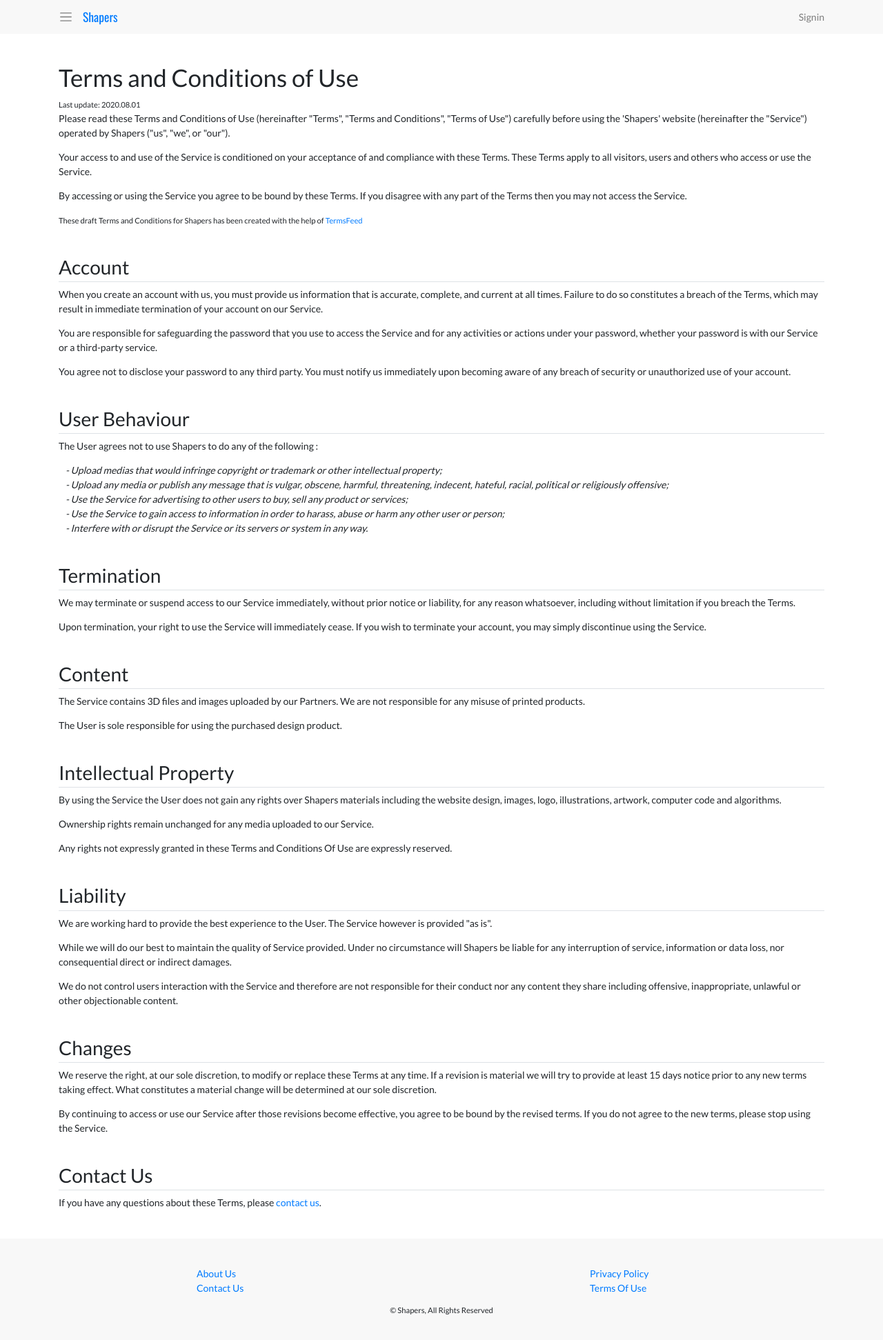
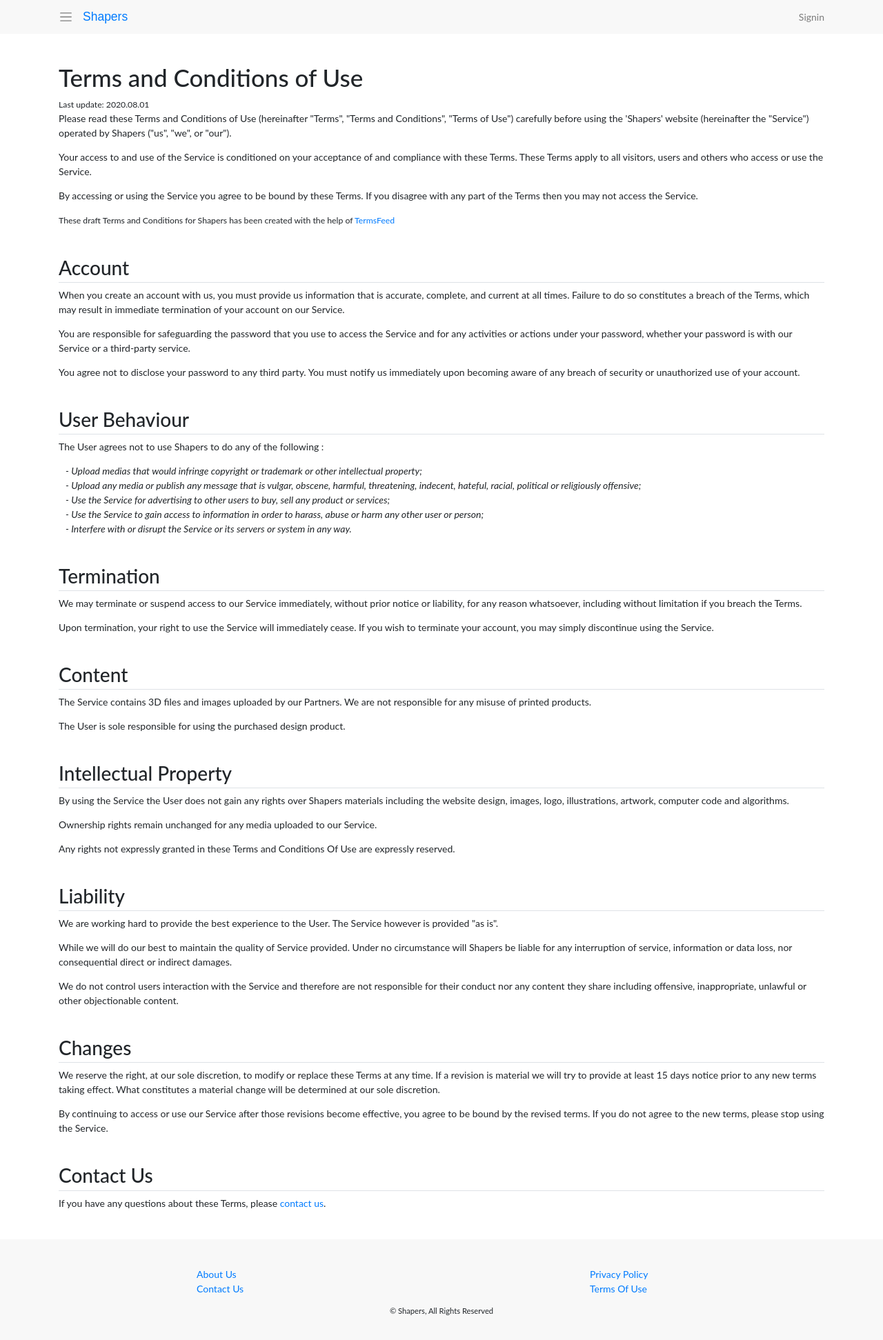
Before and after one commit to ekairos/shapers, a Django app: page /terms-use/ in a window 1280 px wide. Shown: the whole page at 69% size. Run offline with Django 3.2, Linux system fonts and the light colour scheme; some libraries are stand-ins or nearby versions; some web fonts are replaced.

Commit message:
local vendors config ( internet connection problems )
Numerous internet connection issues: working with local files !

```diff
--- a/static/css/main.css
+++ b/static/css/main.css
@@ -1 +1 @@
-dl,ol,ul{padding-left:10px}li{list-style:none}html,body{font-family:"Lato",sans-serif;font-size:14px;height:100%}.main-wrapper{min-height:calc(100% - 147px);padding-top:49px}.title{font-family:"Oswald",sans-serif}.divider{border-bottom:1px #d8d8d8;margin-left:auto;margin-right:auto;width:80%}.store-card-img{width:100%;height:180px;object-fit:cover}.product-img{max-height:350px;object-fit:contain;width:100%}@media(min-width: 1200px){.store-card-img{height:220px}.product-img{max-height:450px}}#main-navbar{z-index:999;background-color:#f8f8f8}#main-footer{padding-top:40px;padding-bottom:20px;background-color:#f8f8f8}.copyright{text-align:center;font-size:.8rem}.side-nav{position:fixed;bottom:0;left:-250px;top:49px;width:250px;z-index:995;overflow-x:hidden;background-color:#f5f5f5;transition:all .3s ease-in-out}.side-nav ul{margin-bottom:0;padding:0}.side-nav li{padding:16px 10px 16px 20px}.slide-menu-in{transform:translateX(250px)}#sidenav-backdrop{display:none;background-color:rgba(0,0,0,.5);height:100%;position:fixed;top:0;z-index:990;width:100%}.slide-in-btn,.slide-out-btn{cursor:pointer}.slide-out-btn{font-size:1.5rem;padding-right:1em;text-align:right}/*# sourceMappingURL=main.css.map */
+dl,ol,ul{padding-left:10px}li{list-style:none}@font-face{font-family:"lato";src:local("Lato"),url("/static/fonts/Lato/Lato-Regular.ttf") format("truetype")}@font-face{font-family:"oswald";src:local("Oswald"),url("/static/fonts/Oswald/static/Oswald-Regular.ttf") format("truetype")}html,body{font-family:"Lato",sans-serif;font-size:14px;height:100%}.main-wrapper{min-height:calc(100% - 147px);padding-top:49px}.title{font-family:"Oswald",sans-serif}.divider{border-bottom:1px #d8d8d8;margin-left:auto;margin-right:auto;width:80%}.store-card-img{width:100%;height:180px;object-fit:cover}.product-img{max-height:350px;object-fit:contain;width:100%}@media(min-width: 1200px){.store-card-img{height:220px}.product-img{max-height:450px}}#main-navbar{z-index:999;background-color:#f8f8f8}#main-footer{padding-top:40px;padding-bottom:20px;background-color:#f8f8f8}.copyright{text-align:center;font-size:.8rem}.side-nav{position:fixed;bottom:0;left:-250px;top:49px;width:250px;z-index:995;overflow-x:hidden;background-color:#f5f5f5;transition:all .3s ease-in-out}.side-nav ul{margin-bottom:0;padding:0}.side-nav li{padding:16px 10px 16px 20px}.slide-menu-in{transform:translateX(250px)}#sidenav-backdrop{display:none;background-color:rgba(0,0,0,.5);height:100%;position:fixed;top:0;z-index:990;width:100%}.slide-in-btn,.slide-out-btn{cursor:pointer}.slide-out-btn{font-size:1.5rem;padding-right:1em;text-align:right}/*# sourceMappingURL=main.css.map */
--- /dev/null
+++ b/static/scss/local_fonts.scss
@@ -0,0 +1,10 @@
+@font-face {
+  font-family: 'lato';
+  src: local('Lato'),
+       url('/static/fonts/Lato/Lato-Regular.ttf') format("truetype");
+}
+@font-face {
+  font-family: 'oswald';
+  src: local('Oswald'),
+       url('/static/fonts/Oswald/static/Oswald-Regular.ttf') format("truetype");
+}
--- a/static/scss/main.scss
+++ b/static/scss/main.scss
@@ -1,4 +1,5 @@
 @import 'reset';
+@import 'local_fonts'; // Import only when working locally
 @import "variables";
 @import "layout";
 @import "navigation";
--- a/templates/base.html
+++ b/templates/base.html
@@ -13,31 +13,42 @@
   {% endblock %}
 
   {# CORE CSS #}
+  {# Boostrap4 local #}
+  <link rel="stylesheet" href="{% static 'vendors/bootstrap/dist/css/bootstrap.min.css' %}">
   {# Boostrap4 CDN #}
-  <link rel="stylesheet" href="https://stackpath.bootstrapcdn.com/bootstrap/4.4.1/css/bootstrap.min.css"
-        integrity="sha384-Vkoo8x4CGsO3+Hhxv8T/Q5PaXtkKtu6ug5TOeNV6gBiFeWPGFN9MuhOf23Q9Ifjh" crossorigin="anonymous">
+  {# <link rel="stylesheet" href="https://stackpath.bootstrapcdn.com/bootstrap/4.4.1/css/bootstrap.min.css"#}
+  {#        integrity="sha384-Vkoo8x4CGsO3+Hhxv8T/Q5PaXtkKtu6ug5TOeNV6gBiFeWPGFN9MuhOf23Q9Ifjh" crossorigin="anonymous">#}
 
   {# Custom CSS #}
-  <link href="https://fonts.googleapis.com/css2?family=Lato&display=swap" rel="stylesheet">
-  <link href="https://fonts.googleapis.com/css2?family=Oswald:wght@400;600&display=swap" rel="stylesheet">
+  {# local fonts in '/static/fonts/**' #}
+  {# imported from '/static/scss/local_fonts.scss' #}
+  {#  <link href="https://fonts.googleapis.com/css2?family=Lato&display=swap" rel="stylesheet">#}
+  {#  <link href="https://fonts.googleapis.com/css2?family=Oswald:wght@400;600&display=swap" rel="stylesheet">#}
   <link rel="stylesheet" href="{% static 'css/main.css' %}">
 
   {% block extra_css %}
   {% endblock %}
 
   {# Core JS #}
+  {# jQuery local #}
+  <script src="{% static 'vendors/jquery/dist/jquery.min.js' %}"></script>
+  {# Bootstrap4 local #}
+  <script src="{% static 'vendors/bootstrap/dist/js/bootstrap.bundle.min.js' %}"></script>
+
+  {# jQuery CDN #}
+{#  <script#}
+{#      src="https://code.jquery.com/jquery-3.5.1.min.js"#}
+{#      integrity="sha256-9/aliU8dGd2tb6OSsuzixeV4y/faTqgFtohetphbbj0="#}
+{#      crossorigin="anonymous"></script>#}
   {# Bootstrap4 CDN #}
-  <script
-      src="https://code.jquery.com/jquery-3.5.1.min.js"
-      integrity="sha256-9/aliU8dGd2tb6OSsuzixeV4y/faTqgFtohetphbbj0="
-      crossorigin="anonymous"></script>
-  <script src="https://cdn.jsdelivr.net/npm/popper.js@1.16.0/dist/umd/popper.min.js"
-          integrity="sha384-Q6E9RHvbIyZFJoft+2mJbHaEWldlvI9IOYy5n3zV9zzTtmI3UksdQRVvoxMfooAo"
-          crossorigin="anonymous"></script>
-  <script src="https://stackpath.bootstrapcdn.com/bootstrap/4.4.1/js/bootstrap.min.js"
-          integrity="sha384-wfSDF2E50Y2D1uUdj0O3uMBJnjuUD4Ih7YwaYd1iqfktj0Uod8GCExl3Og8ifwB6"
-          crossorigin="anonymous"></script>
-  <script src="https://kit.fontawesome.com/16c36dd6ed.js" crossorigin="anonymous"></script>
+{#  <script src="https://cdn.jsdelivr.net/npm/popper.js@1.16.0/dist/umd/popper.min.js"#}
+{#          integrity="sha384-Q6E9RHvbIyZFJoft+2mJbHaEWldlvI9IOYy5n3zV9zzTtmI3UksdQRVvoxMfooAo"#}
+{#          crossorigin="anonymous"></script>#}
+{#  <script src="https://stackpath.bootstrapcdn.com/bootstrap/4.4.1/js/bootstrap.min.js"#}
+{#          integrity="sha384-wfSDF2E50Y2D1uUdj0O3uMBJnjuUD4Ih7YwaYd1iqfktj0Uod8GCExl3Og8ifwB6"#}
+{#          crossorigin="anonymous"></script>#}
+
+{#  <script src="https://kit.fontawesome.com/16c36dd6ed.js" crossorigin="anonymous"></script>#}
 
   {% block extra_js %}
   {% endblock %}
```
Also changed, not shown: 1 other file.
